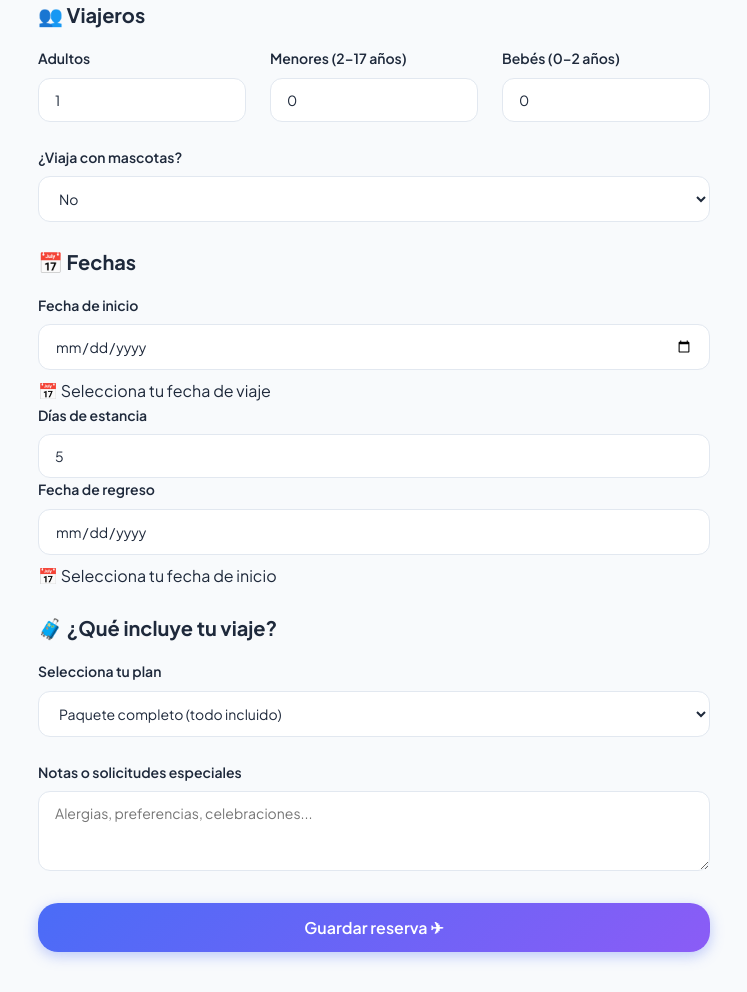
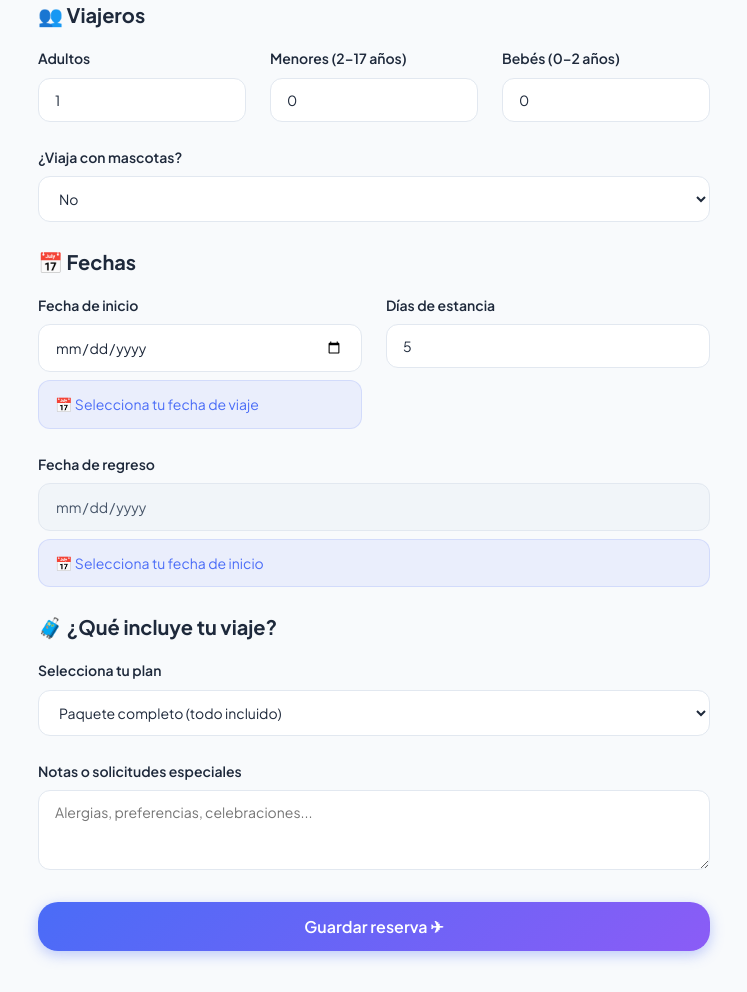
Before and after one commit to nicollvaleriasabogal9-eng/PROYECTO_MAREVA, a Flask app: page /reserva/cano-cristales in a window 1280 px wide. Shown: the part 385-1377 px from the top of the page, without its empty margins (266-1013 px from the left). Run offline with Flask 3, Linux system fonts and the light colour scheme; the visitor is signed in with stand-in values (Sample User, id 1); some libraries are stand-ins or nearby versions.

Commit message:
Update styles.css

```diff
--- a/Proyecto Mareva/frontend/static/css/styles.css
+++ b/Proyecto Mareva/frontend/static/css/styles.css
@@ -626,3 +626,113 @@ footer {
     justify-content: center;
   }
 }
+
+/* RESERVA EN PERFIL */
+
+.reserva-perfil {
+  display: flex;
+  align-items: flex-start;
+  gap: var(--space-4);
+  padding: var(--space-6);
+  background: var(--gray-100);
+  border: 1px solid var(--gray-200);
+  border-radius: var(--radius-lg);
+}
+
+.reserva-perfil__icon {
+  width: 52px;
+  height: 52px;
+  min-width: 52px;
+  display: grid;
+  place-items: center;
+  background: linear-gradient(135deg, var(--blue), var(--purple));
+  border-radius: var(--radius-md);
+  font-size: var(--text-xl);
+}
+
+.reserva-perfil__info h4 {
+  font-size: var(--text-lg);
+  color: var(--gray-800);
+  margin-bottom: var(--space-2);
+}
+
+.reserva-perfil__info p {
+  font-size: var(--text-sm);
+  color: var(--gray-600);
+  margin-bottom: var(--space-1);
+}
+
+.reserva-vacia {
+  text-align: center;
+  padding: var(--space-8);
+  background: var(--gray-100);
+  border: 1px dashed var(--gray-200);
+  border-radius: var(--radius-lg);
+}
+
+.reserva-vacia__icon {
+  font-size: 2.5rem;
+  margin-bottom: var(--space-3);
+}
+
+.reserva-vacia h4 {
+  font-size: var(--text-lg);
+  margin-bottom: var(--space-2);
+}
+
+
+/* FECHAS DE RESERVA */
+
+.reserva-fechas {
+  display: grid;
+  grid-template-columns: repeat(2, 1fr);
+  gap: var(--space-6);
+  margin-bottom: var(--space-6);
+}
+
+.form-input[type="date"] {
+  appearance: none;
+  -webkit-appearance: none;
+  cursor: pointer;
+  min-height: 48px;
+}
+
+.form-input[type="date"]::-webkit-calendar-picker-indicator {
+  cursor: pointer;
+  padding: 4px;
+}
+
+.form-input[type="date"]:focus {
+  border-color: var(--blue);
+  box-shadow: 0 0 0 3px rgba(74,108,247,.12);
+}
+
+.fecha-info {
+  display: flex;
+  align-items: center;
+  gap: var(--space-2);
+  padding: var(--space-3) var(--space-4);
+  background: rgba(74,108,247,.08);
+  border: 1px solid rgba(74,108,247,.15);
+  border-radius: var(--radius-md);
+  color: var(--blue);
+  font-size: var(--text-sm);
+}
+
+.fecha-regreso {
+  background: var(--gray-100);
+  color: var(--gray-600);
+  cursor: not-allowed !important;
+}
+
+@media (max-width: 768px) {
+
+  .reserva-fechas {
+    grid-template-columns: 1fr;
+  }
+
+  .reserva-perfil {
+    flex-direction: column;
+  }
+
+}
```
